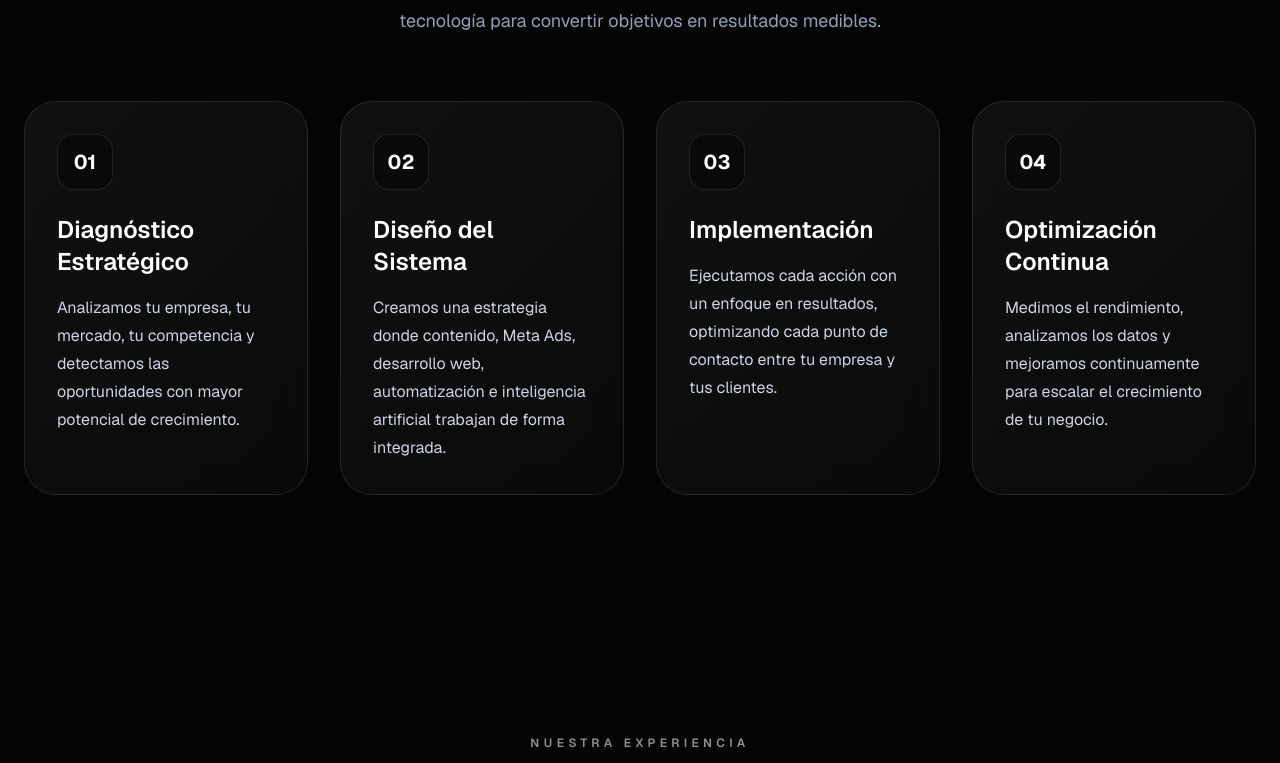
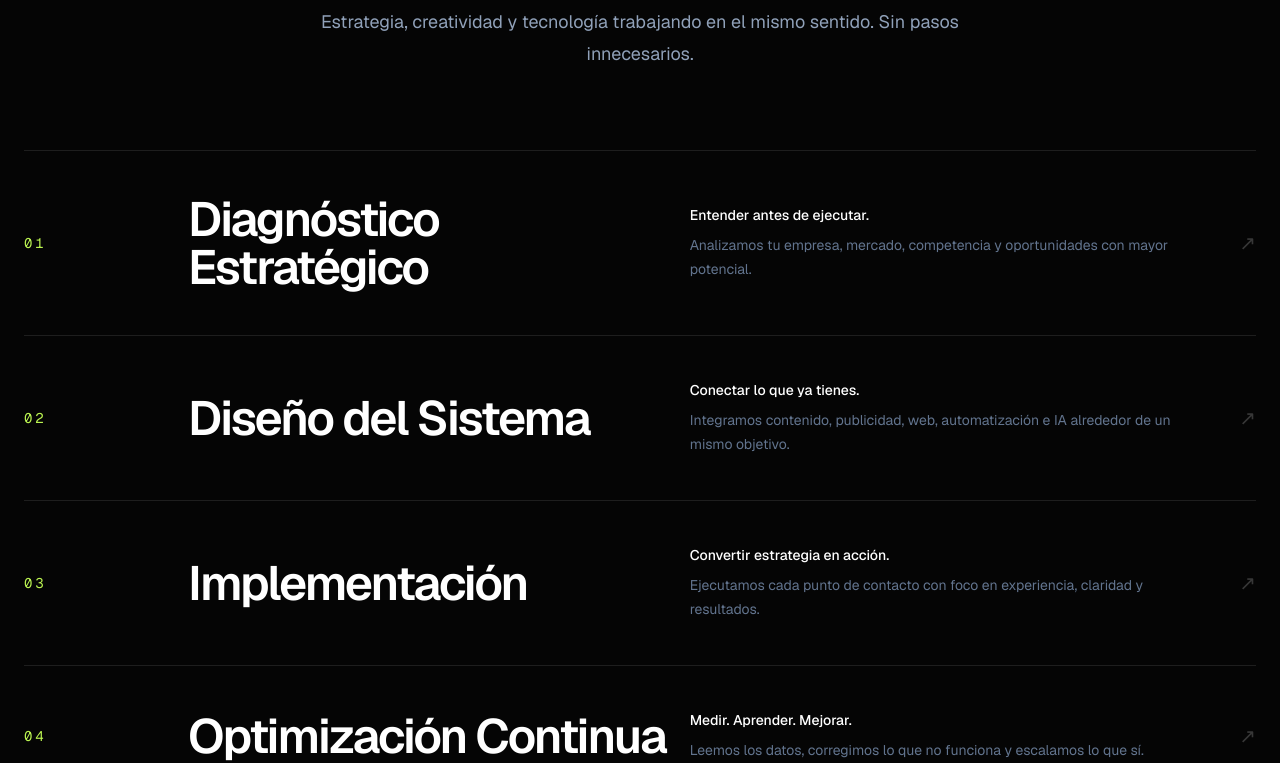
Before and after one commit to pablowebster94-sudo/advibe, a Next.js app: page / in a window 1280 px wide. Shown: the part 6937-7700 px from the top of the page. Built offline with nearby package versions, Linux system fonts and the light colour scheme.

Commit message:
refine process into editorial methodology

```diff
--- a/components/Process.tsx
+++ b/components/Process.tsx
@@ -4,70 +4,40 @@ import { motion } from "framer-motion";
 import SectionHeading from "@/components/ui/SectionHeading";
 
 const steps = [
-  {
-    title: "Diagnóstico Estratégico",
-    description:
-      "Analizamos tu empresa, tu mercado, tu competencia y detectamos las oportunidades con mayor potencial de crecimiento.",
-  },
-  {
-    title: "Diseño del Sistema",
-    description:
-      "Creamos una estrategia donde contenido, Meta Ads, desarrollo web, automatización e inteligencia artificial trabajan de forma integrada.",
-  },
-  {
-    title: "Implementación",
-    description:
-      "Ejecutamos cada acción con un enfoque en resultados, optimizando cada punto de contacto entre tu empresa y tus clientes.",
-  },
-  {
-    title: "Optimización Continua",
-    description:
-      "Medimos el rendimiento, analizamos los datos y mejoramos continuamente para escalar el crecimiento de tu negocio.",
-  },
+  { title: "Diagnóstico Estratégico", short: "Entender antes de ejecutar.", description: "Analizamos tu empresa, mercado, competencia y oportunidades con mayor potencial." },
+  { title: "Diseño del Sistema", short: "Conectar lo que ya tienes.", description: "Integramos contenido, publicidad, web, automatización e IA alrededor de un mismo objetivo." },
+  { title: "Implementación", short: "Convertir estrategia en acción.", description: "Ejecutamos cada punto de contacto con foco en experiencia, claridad y resultados." },
+  { title: "Optimización Continua", short: "Medir. Aprender. Mejorar.", description: "Leemos los datos, corregimos lo que no funciona y escalamos lo que sí." },
 ];
 
 export default function Process() {
   return (
-    <section
-      id="proceso"
-      className="relative overflow-hidden py-24 sm:py-28 lg:py-32"
-    >
-      <div className="pointer-events-none absolute inset-x-0 top-0 h-40 bg-gradient-to-b from-white/5 to-transparent" />
-
+    <section id="proceso" className="relative overflow-hidden border-y border-white/6 py-28 sm:py-32 lg:py-40">
       <div className="mx-auto max-w-7xl px-6">
         <SectionHeading
-          eyebrow="Nuestra Metodología"
+          eyebrow="Nuestra metodología"
           title="Un sistema diseñado para generar resultados sostenibles."
-          description="Cada proyecto sigue un proceso claro que combina estrategia, creatividad y tecnología para convertir objetivos en resultados medibles."
+          description="Estrategia, creatividad y tecnología trabajando en el mismo sentido. Sin pasos innecesarios."
         />
 
-        <div className="mt-16 grid gap-8 lg:grid-cols-4">
+        <div className="mt-20 divide-y divide-white/10 border-y border-white/10">
           {steps.map((step, index) => (
             <motion.article
               key={step.title}
-              initial={{ opacity: 0, y: 25 }}
-              whileInView={{ opacity: 1, y: 0 }}
-              viewport={{ once: true }}
-              transition={{
-                duration: 0.5,
-                delay: index * 0.08,
-              }}
-              whileHover={{
-                y: -8,
-              }}
-              className="relative overflow-hidden rounded-[2rem] border border-white/10 bg-[linear-gradient(135deg,rgba(255,255,255,0.05),rgba(10,10,10,0.92))] p-8 backdrop-blur-xl transition-all duration-500 hover:border-cyan-400/30 hover:shadow-[0_25px_80px_-35px_rgba(0,212,255,0.18)]"
+              initial={{ opacity: 0, x: -20 }}
+              whileInView={{ opacity: 1, x: 0 }}
+              viewport={{ once: true, amount: 0.35 }}
+              transition={{ duration: 0.55, delay: index * 0.06 }}
+              className="group relative grid gap-6 py-9 sm:grid-cols-[110px_1fr_auto] sm:items-center sm:py-11 lg:grid-cols-[140px_1fr_1.1fr_auto]"
             >
-              <div className="flex h-14 w-14 items-center justify-center rounded-2xl border border-white/10 bg-black/40 text-xl font-bold text-white">
-                0{index + 1}
+              <span className="font-mono text-sm tracking-[0.2em] text-lime-300">0{index + 1}</span>
+              <h3 className="text-3xl font-semibold tracking-[-0.045em] text-white transition-transform duration-500 group-hover:translate-x-2 sm:text-4xl lg:text-5xl">{step.title}</h3>
+              <div className="max-w-xl">
+                <p className="text-sm font-medium text-white">{step.short}</p>
+                <p className="mt-2 text-sm leading-6 text-slate-500">{step.description}</p>
               </div>
-
-              <h3 className="mt-6 text-2xl font-semibold text-white">
-                {step.title}
-              </h3>
-
-              <p className="mt-4 leading-7 text-slate-300">
-                {step.description}
-              </p>
+              <span className="text-xl text-white/20 transition-all duration-300 group-hover:translate-x-2 group-hover:text-lime-300" aria-hidden="true">↗</span>
+              <div className="absolute bottom-0 left-0 h-px w-0 bg-lime-300 transition-all duration-700 group-hover:w-full" />
             </motion.article>
           ))}
         </div>
```
